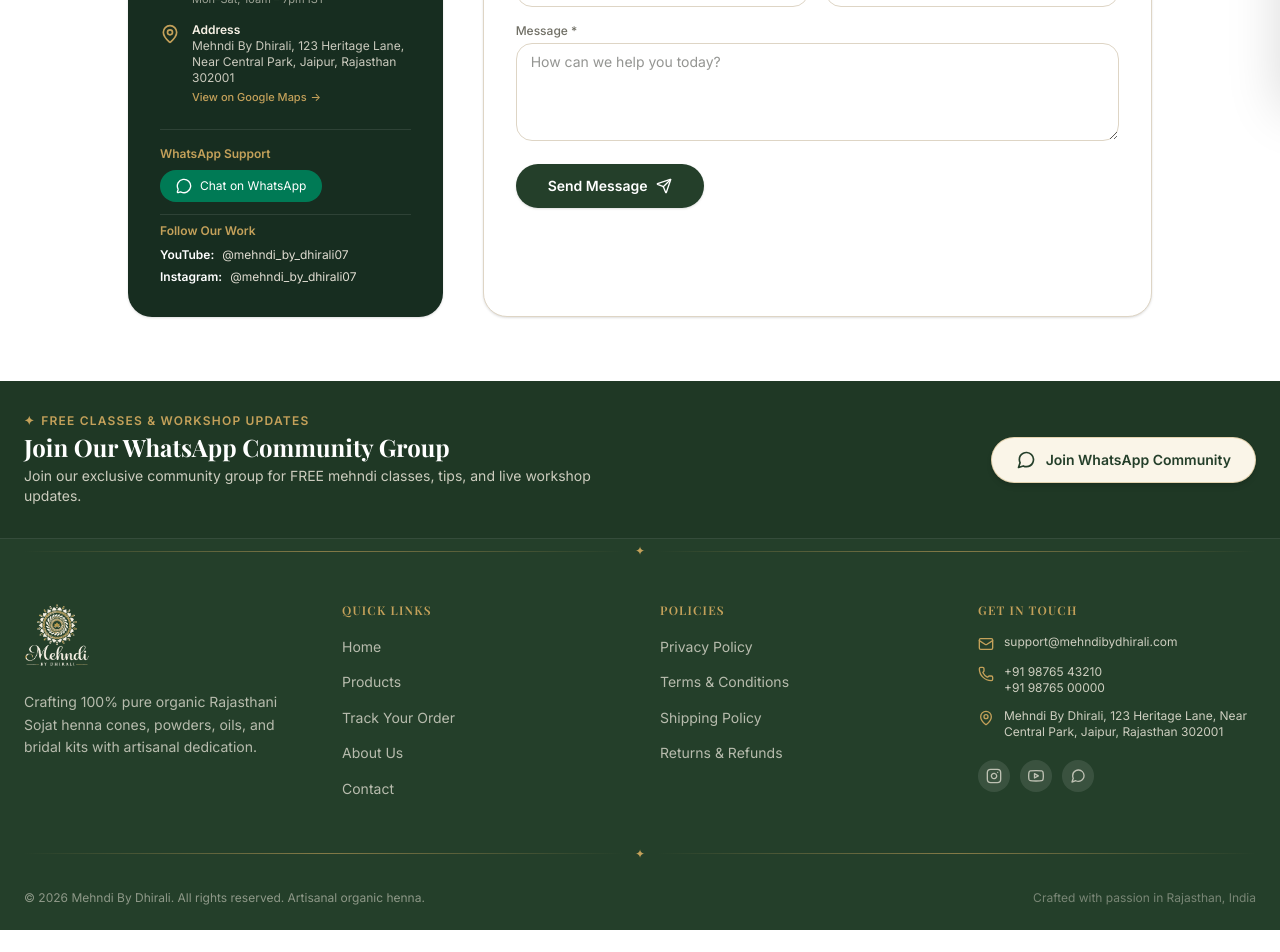
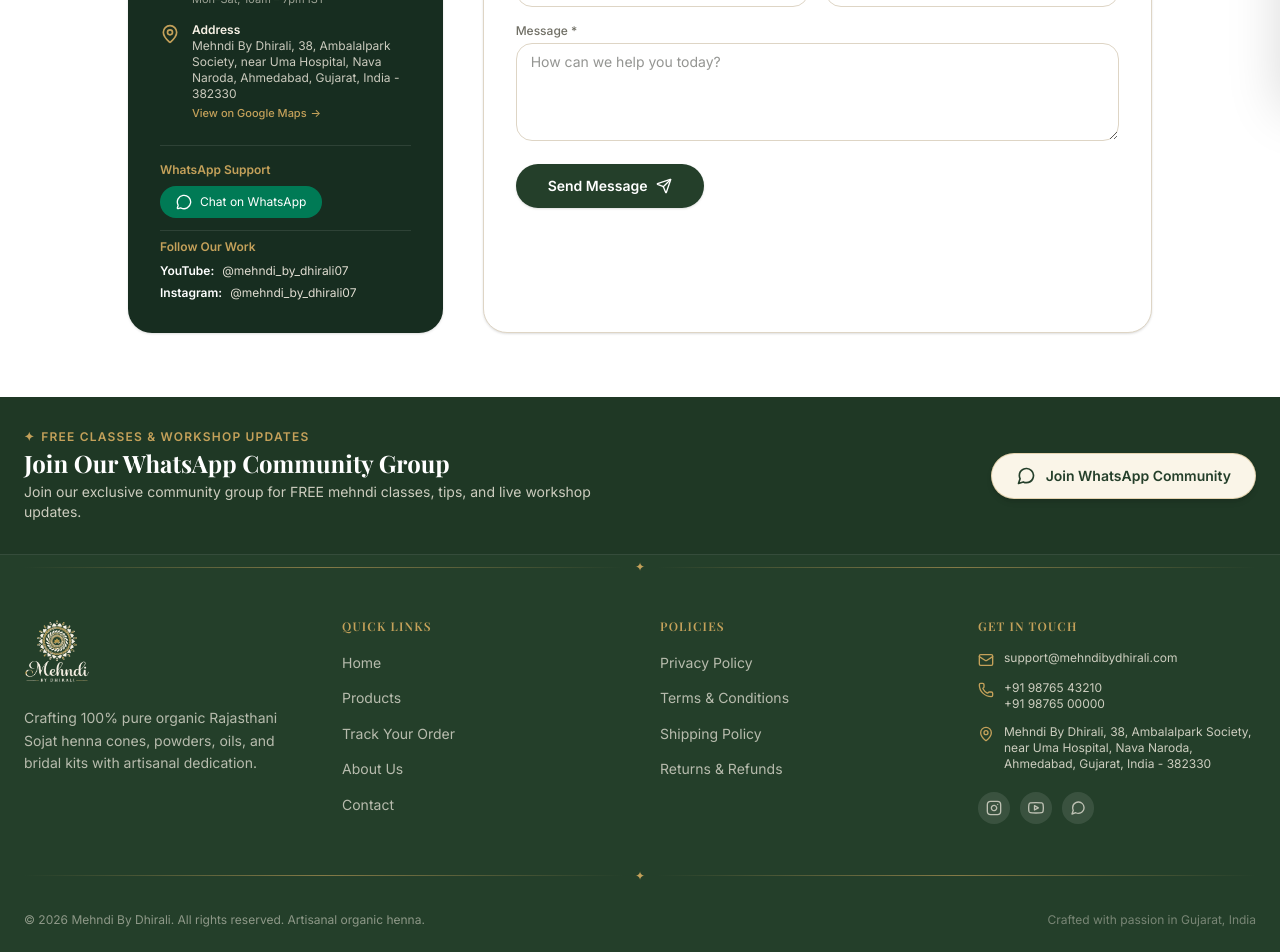
Before and after one commit to utsav210/mehndi-by-dhirali, a React (Vite) app in the folder frontend/: page /contact in a window 1280 px wide. Shown: the part 715-1667 px from the top of the page. Before the commit the page ends 1645 px from the top, so only its background shows below. Built offline with nearby package versions, Linux system fonts and the light colour scheme; no server answers; a web font is replaced by a local one.

Commit message:
Update contact and business address to Nava Naroda, Ahmedabad, Gujarat

```diff
--- a/frontend/src/components/layout/SiteFooter.tsx
+++ b/frontend/src/components/layout/SiteFooter.tsx
@@ -214,14 +214,14 @@ export function SiteFooter() {
               </li>
               <li>
                 <a
-                  href="https://maps.google.com"
+                  href="https://maps.google.com/?q=38,+Ambalalpark+Society,+near+Uma+Hospital,+Nava+Naroda,+Ahmedabad,+Gujarat+382330"
                   target="_blank"
                   rel="noreferrer"
                   className="text-warm-ivory/80 flex items-start gap-2.5 text-xs transition-colors hover:text-white group"
                 >
                   <MapPin className="mt-0.5 h-4 w-4 shrink-0 text-antique-gold" />
                   <span>
-                    Mehndi By Dhirali, 123 Heritage Lane, Near Central Park, Jaipur, Rajasthan 302001
+                    Mehndi By Dhirali, 38, Ambalalpark Society, near Uma Hospital, Nava Naroda, Ahmedabad, Gujarat, India - 382330
                   </span>
                 </a>
               </li>
@@ -264,7 +264,7 @@ export function SiteFooter() {
           </p>
 
           <p className="text-warm-ivory/40 text-xs">
-            Crafted with passion in Rajasthan, India
+            Crafted with passion in Gujarat, India
           </p>
         </div>
       </div>
--- a/frontend/src/pages/ContactPage.tsx
+++ b/frontend/src/pages/ContactPage.tsx
@@ -101,10 +101,10 @@ export default function ContactPage() {
                 <div>
                   <span className="block font-semibold text-warm-ivory">Address</span>
                   <p className="text-warm-ivory/80">
-                    Mehndi By Dhirali, 123 Heritage Lane, Near Central Park, Jaipur, Rajasthan 302001
+                    Mehndi By Dhirali, 38, Ambalalpark Society, near Uma Hospital, Nava Naroda, Ahmedabad, Gujarat, India - 382330
                   </p>
                   <a
-                    href="https://maps.google.com"
+                    href="https://maps.google.com/?q=38,+Ambalalpark+Society,+near+Uma+Hospital,+Nava+Naroda,+Ahmedabad,+Gujarat+382330"
                     target="_blank"
                     rel="noreferrer"
                     className="inline-flex items-center gap-1 text-[11px] text-antique-gold hover:underline mt-1 font-medium"
--- a/frontend/src/pages/PrivacyPage.tsx
+++ b/frontend/src/pages/PrivacyPage.tsx
@@ -87,7 +87,7 @@ export default function PrivacyPage() {
             <p className="font-medium text-bottle-green">
               Grievance Officer: Customer Support Desk<br />
               Email: privacy@mehndibydhirali.com<br />
-              Jaipur, Rajasthan, India
+              Ahmedabad, Gujarat, India - 382330
             </p>
           </section>
         </div>
```
